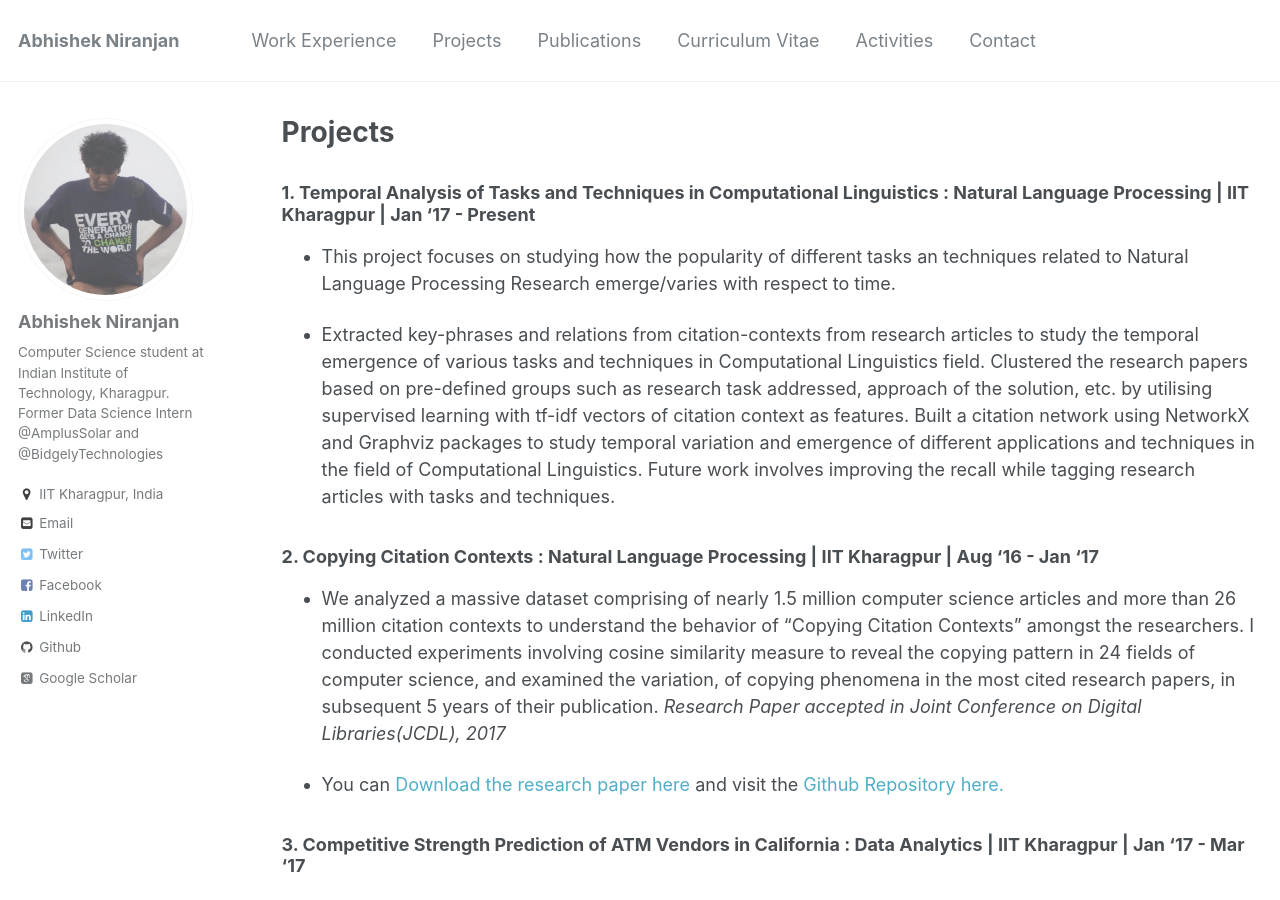
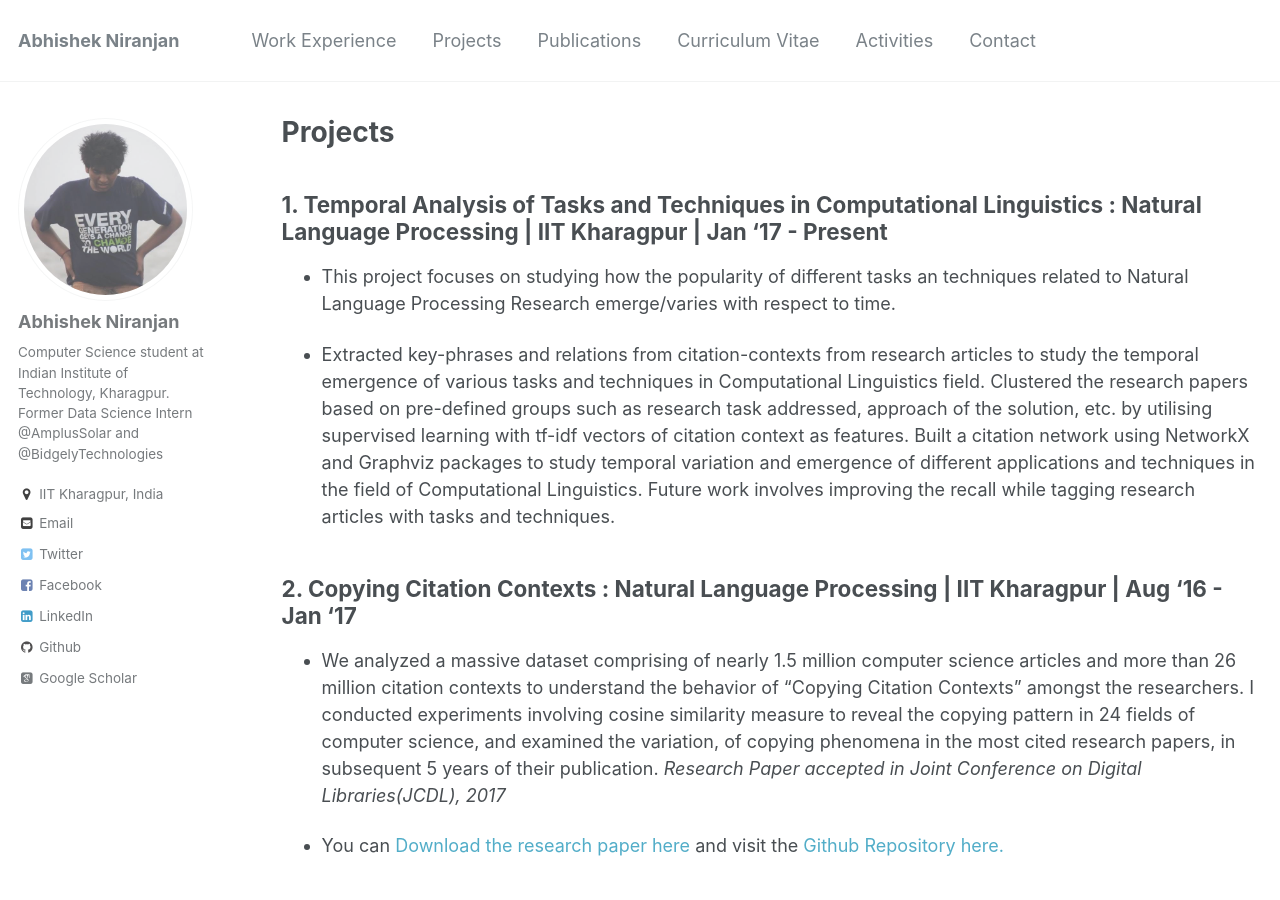
Before and after one commit to abhishek-niranjan/abhishek-niranjan.github.io, a Jekyll site: the page built from _pages/projects.md, in a window 1280 px wide and 900 px high. Built offline with Jekyll 4.4.1, drawn with Linux system fonts in a browser that asks for light colours; some web fonts are replaced.

```diff
--- a/_pages/projects.md
+++ b/_pages/projects.md
@@ -12,40 +12,40 @@ author_profile: true
 {% endfor %} -->
 
 
-### 1. Temporal Analysis of Tasks and Techniques in Computational Linguistics : Natural Language Processing | IIT Kharagpur | Jan '17 - Present
+## 1. Temporal Analysis of Tasks and Techniques in Computational Linguistics : Natural Language Processing | IIT Kharagpur | Jan '17 - Present
 
 * This project focuses on studying how the popularity of different tasks an techniques related to Natural Language Processing Research emerge/varies with respect to time.
 
 * Extracted key-phrases and relations from citation-contexts from research articles to study the temporal emergence of various tasks and techniques in Computational Linguistics field. Clustered the research papers based on pre-defined groups such as research task addressed, approach of the solution, etc. by utilising supervised learning with tf-idf vectors of citation context as features. Built a citation network using NetworkX and Graphviz packages to study temporal variation and emergence of different applications and techniques in the field of Computational Linguistics. Future work involves improving the recall while tagging research articles with tasks and techniques.
 
 
-### 2. Copying Citation Contexts : Natural Language Processing | IIT Kharagpur | Aug '16 - Jan '17
+## 2. Copying Citation Contexts : Natural Language Processing | IIT Kharagpur | Aug '16 - Jan '17
 
 * We analyzed a massive dataset comprising of nearly 1.5 million computer science articles and more than 26 million citation
 contexts to understand the behavior of "Copying Citation Contexts" amongst the researchers. I conducted experiments involving cosine similarity measure to reveal the copying pattern in 24 fields of computer science, and examined the variation, of copying phenomena in the most cited research papers, in subsequent 5 years of their publication. _Research Paper accepted in Joint Conference on Digital Libraries(JCDL), 2017_
 
 * You can <span style="color:#52ADC8;"> [Download the research paper here](https://arxiv.org/pdf/1705.02499.pdf)</span> and visit the <span style="color:#52ADC8;">[Github Repository here.](https://github.com/abhishek-niranjan/Citation-Reuse-and-Copying)</span>
 
-### 3. Competitive Strength Prediction of ATM Vendors in California : Data Analytics | IIT Kharagpur | Jan '17 - Mar '17
+## 3. Competitive Strength Prediction of ATM Vendors in California : Data Analytics | IIT Kharagpur | Jan '17 - Mar '17
 
 * We assessed the competitive strength of 3 major ATM vendors using spatial ATM network and the demographics of California. We visualized feature importance using Tableau and clustered the ATM locations by utilizing k-means approach, and reverse engineered the feature weights by applying Random Forest Classifier on the clustered data for each county. I built a county specific linear regressor to model the revenue of each ATM, and enhanced the whole California state linear model by adding county-specific linear model to estimate the annual revenue generation of each ATM location.
 
 * <span style="color:#52ADC8;">[Project Report](https://abhishek-niranjan.github.io/files/prj3.pdf)</span>
 
-### 4. Sign Language Translation Through Sensory Gloves : Machine Learning | IIT Kharagpur | Aug '16 - Nov '16
+## 4. Sign Language Translation Through Sensory Gloves : Machine Learning | IIT Kharagpur | Aug '16 - Nov '16
 
 * I worked in a team to translate American sign language gestures to text using flex sensing gloves with positional sensors. We compared different classifiers on input data from sensory gloves to train the alpha-numerical character recognition algorithm, and built a statistical language model based on stochastic grammar to recognise meaningful words from a stream of characters.
 
 * <span style="color:#52ADC8;">[Github Repository](https://github.com/abhishek-niranjan/SignToSpeech)</span>
 
-### 5. Topic Drift in Comments Section of Articles : Natural Language Processing | IIT Kharagpur | Jan '16 - Apr '16
+## 5. Topic Drift in Comments Section of Articles : Natural Language Processing | IIT Kharagpur | Jan '16 - Apr '16
 
 * I studied the phenomena of Topic Drifting in the comments section of an online article by identifying the comment which
 deviates from the topics touched by the article or discussion in the prior comments. I applied LDA (Latent Dirichlet Allocation) Model to generate the topics associated with the content of the article, Thus, tagging article sentences to the corresponding topic. I finally employed cosine similarity metric to map comments to the topics generated from the article to filter out the true negatives.
 
 * <span style="color:#52ADC8;">[Final Term Project Presentation](https://abhishek-niranjan.github.io/files/prj5.pdf)</span>
 
-### 6. Data Extractor from 2D Plots : Software Development | IIT Kharagpur | Mar '16 - Apr '16
+## 6. Data Extractor from 2D Plots : Software Development | IIT Kharagpur | Mar '16 - Apr '16
 
 * I worked in a team of 15 members in Inter-Hall Software Development Competition to build a graph extractor that detects
 plots in any PDF and digitizes the graphs. I was responsible to build a module which digitizes the plot lines using the pixel values from the graphical(BW) image by aptly scaling them to the given range of the axes imported from the OCR module using Python Imaging Library.
```
